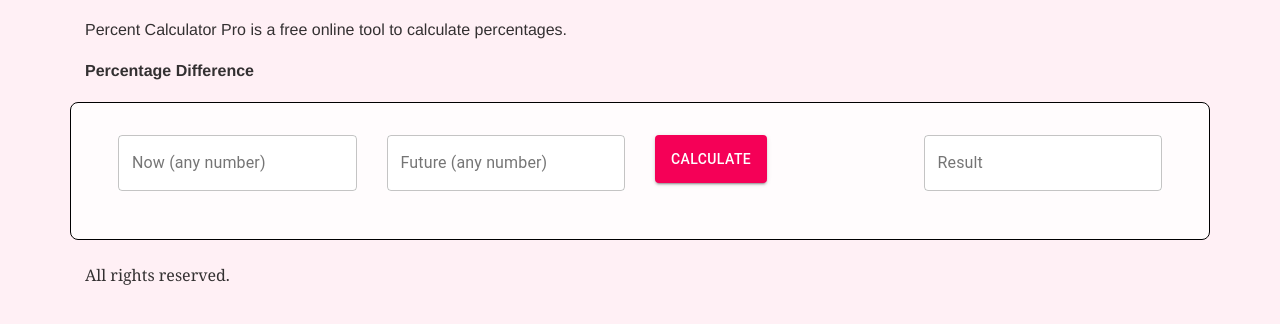
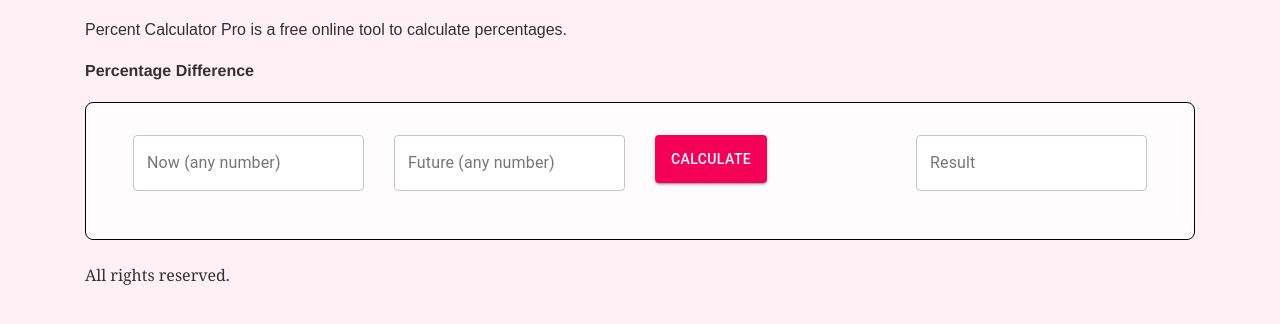
Before and after one commit to joechoi-git/percentage-calculator, a Gatsby site: page / in a window 1280 px wide. Shown: the part 86-410 px from the top of the page. Built offline with nearby package versions, Linux system fonts and the light colour scheme; Gatsby itself is replaced by a stand-in of ours.

Commit message:
style fix

```diff
--- a/src/pages/index.module.css
+++ b/src/pages/index.module.css
@@ -1,6 +1,7 @@
 .h1 {
     font-size: 1rem;
     font-weight: normal;
+    font-family: 'Quattrocento Sans',sans-serif;
 }
 
 .h2 {
@@ -8,7 +9,8 @@
 }
 
 .row {
-    margin: 1rem;
+    margin-left: 0 !important;
+    margin-right: 0 !important;
     padding: 2rem;
     background-color: #fffcfd;
     border: 1px solid black;
```
